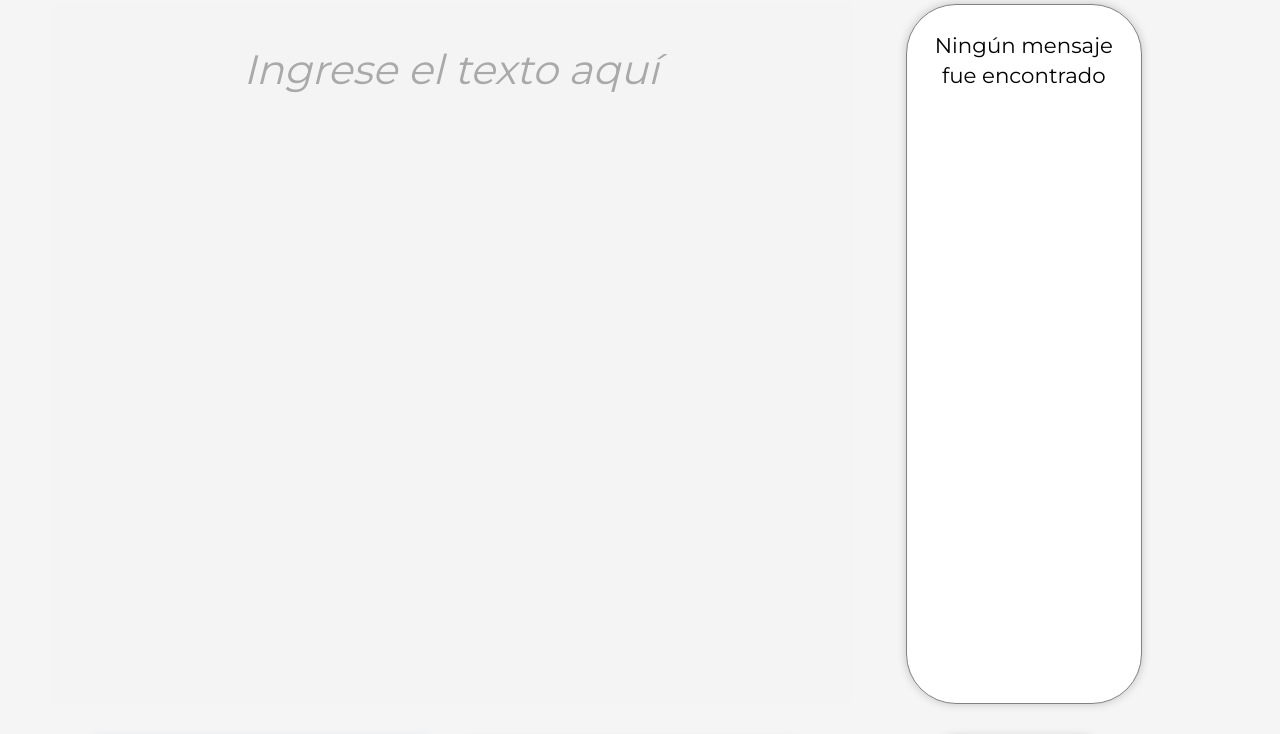
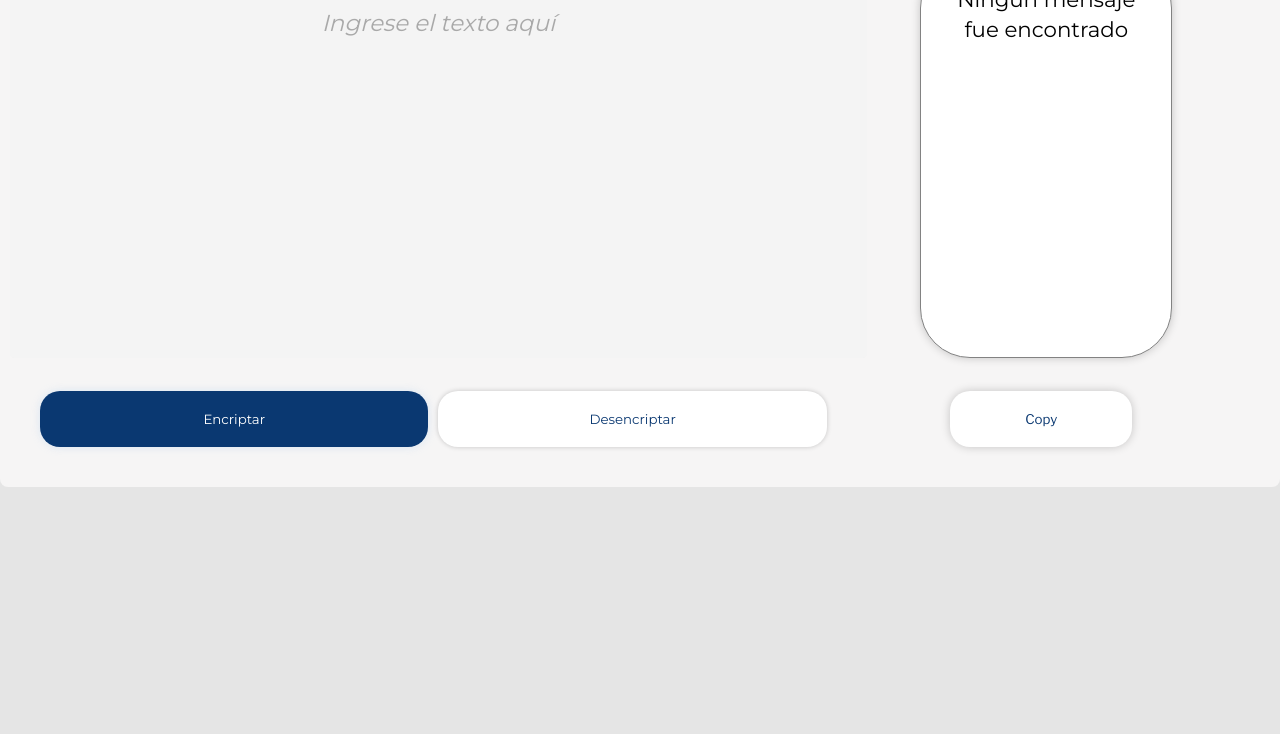
Before and after one commit to jer0r0/Encrypter-Decrypter, a plain HTML site: page index.html in a window 1280 px wide. Shown: the part 169-903 px from the top of the page. After the commit the page ends 800 px from the top, so only its background shows below. Drawn offline with nearby package versions, Linux system fonts and the light colour scheme.

Commit message:
Add files via upload

```diff
--- a/app.js
+++ b/app.js
@@ -89,7 +89,7 @@ function validateText(text){
         document.getElementById("outputText").placeholder = "El texto suministrado no cumple con las especificaiones.";
         setTimeout(() => {
             document.getElementById("outputText").placeholder = "Ningún mensaje fue encontrado";
-            document.getElementById('inputText').value = "";
+            //document.getElementById('inputText').value = "";
         }, 2000);
         return false;
     }else if(containsUpperCase){
@@ -98,7 +98,7 @@ function validateText(text){
         document.getElementById("outputText").placeholder = "El texto suministrado no cumple con las especificaiones.";
         setTimeout(() => {
             document.getElementById("outputText").placeholder = "Ningún mensaje fue encontrado";
-            document.getElementById('inputText').value = "";
+            //document.getElementById('inputText').value = "";
         }, 2000);
         return false;
     }else{
--- a/style.css
+++ b/style.css
@@ -83,7 +83,7 @@
         box-sizing: border-box;
         resize: none;
         background-color: #f4f4f4;
-        height: 150px;
+        height: 130px;
         font-family:  'Montserrat';
     }
 
@@ -364,9 +364,222 @@ button:hover {
 }
 }
 
+@media only screen and (min-width: 1101px) and (max-width:1500px) {
+    body {
+        font-family: 'Libre Franklin';
+        margin: 0;
+        padding: 0;
+        background-color: #E5E5E5;
+    }
+    .titulo{
+        position: relative;
+        margin: 25px auto;
+
+    }
+
+    .logo{
+        position: relative;
+        width: 40px;
+        margin: 0 20px;
+        margin-right: 10px;
+    }
+
+    h1 {
+        font-size: 3rem;
+        font-family: 'Libre Franklin';
+        text-align: center;
+        color: #333;
+        margin: 0 20px;
+    }
+
+    #aviso {
+        display: none;
+        position: fixed;
+        top: 50%;
+        left: 50%;
+        transform: translate(-50%, -50%);
+        padding: 20px;
+        background-color: #f8d7da;
+        color: #721c24;
+        border: 1px solid #f5c6cb;
+        border-radius: 5px;
+        z-index: 1000;
+      }
+
+      #aviso2 {
+        display: none;
+        position: fixed;
+        top: 50%;
+        left: 50%;
+        transform: translate(-50%, -50%);
+        padding: 20px;
+        background-color: #d7f8df;
+        color: #29721c;
+        border: 1px solid #c6f5d3;
+        border-radius: 5px;
+        z-index: 1000;
+      }
 
 
-@media only screen and (min-width: 1101px) {
+    .encryptor-container {
+        max-width: 1800px;
+        max-height: 1060px;
+        margin: 19px auto;
+        padding: 10px;
+        background-color: #f6f5f5;
+        border: #0A3871;
+        border-radius: 8px;
+        /*box-shadow: 0 0 10px rgba(0, 0, 0, 0.1);*/
+    }
+
+
+    .input-button-container {
+        width: 68%;
+        height: 100%;
+        text-align: center;
+        display: inline-block;
+        flex-direction: column;
+        margin-right: 50px;
+        margin-left: auto;
+    }
+
+
+    .output-copy-container{
+        width: 20%;
+        height: 120%;
+        height: auto;
+        text-align: center;
+        display: inline-block;
+        flex-direction: column;
+        margin-left: auto;
+
+    }
+
+
+    #inputText{
+        height: 400px;
+        display: inline-block;
+        font-size:1.2em ;
+        width: 100%;
+        border: none;
+        border-radius: 4px;
+        box-sizing: border-box;
+        resize: none;
+        background-color: #f4f4f4;
+        font-family:  'Montserrat';
+        padding:50px;
+    }
+
+    #inputText::placeholder{
+        color:darkgray;
+        font-size: 1.2em;
+        font-style: italic;
+        font-family:  'Montserrat';
+        text-align: center;
+        line-height: 30px;
+    }
+
+    #outputText{
+        height: 400px;
+        display: inline-block;
+        font-size:1.2em auto ;
+        width: 100%;
+        padding: 25px;
+        border: 1px solid #828282;
+        border-radius: 50px;
+        box-sizing: border-box;
+        resize: none;
+        font-family:  'Montserrat';
+        box-shadow: 0 0 10px rgba(0, 0, 0, 0.2);
+        cursor:auto;
+    }
+
+    #outputText::placeholder{
+        color: rgb(0, 0, 0);
+        font-size: 1.6em;
+        font-family:  'Montserrat';
+        text-align: center;
+        line-height: 30px;
+    }
+
+    .button-container2,
+    .button-container1 {
+    display: flex;
+    padding: 30px ;
+    }
+
+    #encryptButton {
+        flex: 2;
+        padding: 20px;
+        background-color: #0A3871;
+        color: #fff;
+        border: none;
+        border-radius: 20px;
+        cursor: pointer;
+        margin-right: 10px;
+        font-family: 'Montserrat';
+        box-shadow: 0 0 8px rgba(210, 225, 241, 0.8);
+    }
+    #encryptButton:active{
+        background-color: #1E2733;
+    }
+
+
+    #encryptButton:hover{
+        box-shadow: 0 0 5px rgb(0, 10, 20);
+    }
+
+    #decryptButton {
+
+        flex: 2;
+        padding: 20px;
+        background-color: #fff;
+        color: #0A3871;
+        border: 20px;
+        border-color: #0A3871;
+        border-radius: 20px;
+        cursor: pointer;
+        margin-right: 10px;
+        font-family: 'Montserrat';
+        box-shadow: 0 0 5px rgba(0, 0, 0, 0.2);
+    }
+
+    #decryptButton:hover{
+        box-shadow: 0 0 5px rgba(0, 0, 0, 0.8);
+    }
+    #decryptButton:active{
+        background-color: #acacac;
+    }
+
+    #copyButton {
+
+        flex: 2;
+        padding: 20px;
+        background-color: #fff;
+        color: #0A3871;
+        border: 5rem;
+        border-radius: 20px;
+        border-color: #0A3871;
+        cursor: pointer;
+        margin-right: 10px;
+        font-family: 'Libre Franklin';
+        box-shadow: 0 0 10px rgba(0, 0, 0, 0.2);
+    }
+
+
+
+
+    button:last-child {
+        margin-right: 0;
+    }
+
+    button:hover {
+        background-color: #0A3871;
+    }
+}
+
+
+@media only screen and (min-width: 1501px) {
     body {
         font-family: 'Libre Franklin';
         margin: 0;
```
